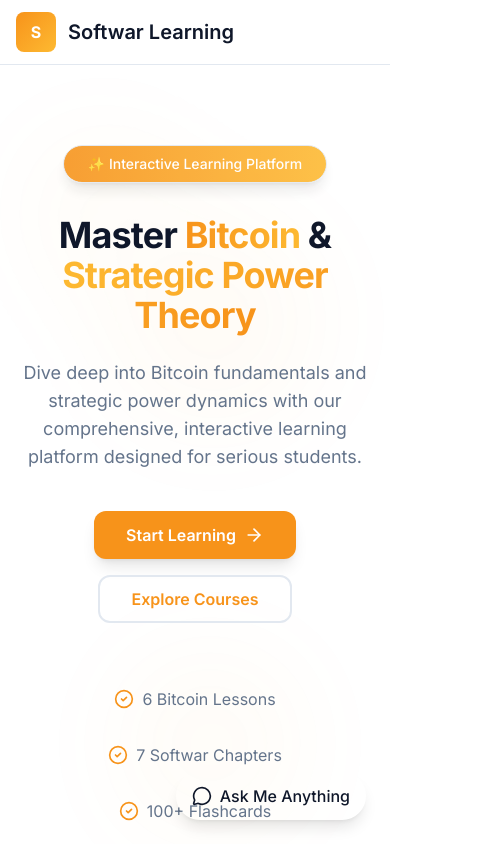
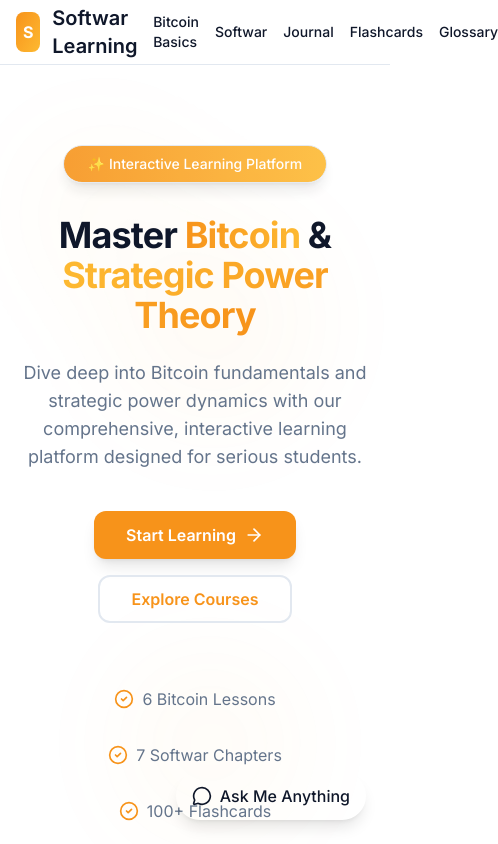
Before and after one commit to AlanSinclair-spec/Bitcoin-Study-Website-, a Next.js app: page / in a window 390 px wide. Shown: the top 844 px of the page, 498 px wide, since content can reach past the window. Built offline with nearby package versions, Linux system fonts and the light colour scheme.

Commit message:
Add mobile navigation menu

```diff
--- a/app/layout.tsx
+++ b/app/layout.tsx
@@ -50,7 +50,7 @@
                   </Link>
                 </div>
 
-                {/* Navigation */}
+                {/* Desktop Navigation */}
                 <nav className="hidden lg:flex items-center space-x-8">
                   {["Bitcoin Basics", "Softwar", "Journal", "Flashcards", "Glossary"].map((item) => (
                     <a
@@ -60,6 +60,19 @@
                     >
                       {item}
                       <span className="absolute -bottom-1 left-0 w-0 h-0.5 bg-[#F7931A] transition-all duration-300 group-hover:w-full"></span>
+                    </a>
+                  ))}
+                </nav>
+
+                {/* Mobile Navigation */}
+                <nav className="flex lg:hidden items-center space-x-4">
+                  {["Bitcoin Basics", "Softwar", "Journal", "Flashcards", "Glossary"].map((item) => (
+                    <a
+                      key={item}
+                      href={`/${item.toLowerCase().replace(' ', '-') === 'bitcoin-basics' ? 'fundamentals' : item.toLowerCase().replace(' ', '-')}`}
+                      className="text-sm text-[#0F172A] hover:text-[#F7931A] transition-colors duration-200 font-medium"
+                    >
+                      {item}
                     </a>
                   ))}
                 </nav>
```
